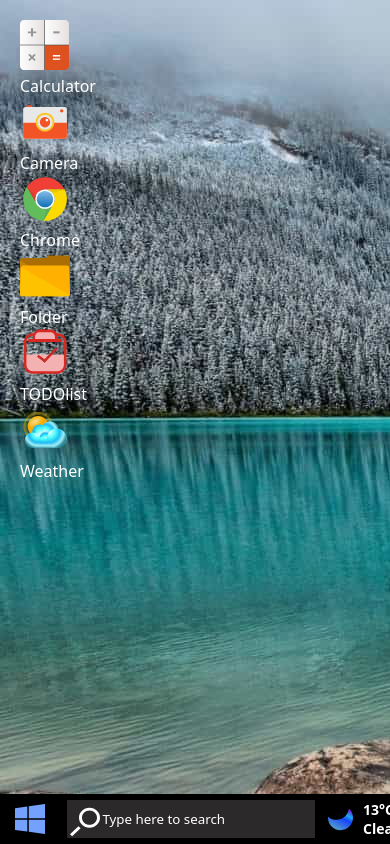
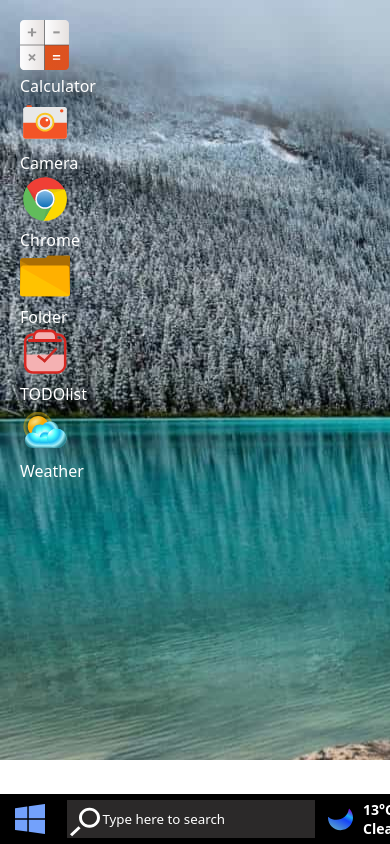
Before and after one commit to ayushreetillekar/desktopClone, a plain HTML site: page index.html in a window 390 px wide. Drawn offline with Linux system fonts and the light colour scheme; no server answers.

Commit message:
Update style.css

```diff
--- a/style.css
+++ b/style.css
@@ -458,6 +458,9 @@
 
 
 @media screen and (max-width:788px) {
+    .container{
+        height : 90vh;
+    }
     .footer {
         width: 100%;
         display: flex;
@@ -503,4 +506,5 @@
         height: 70vh;
     }
 
+
 }
```
